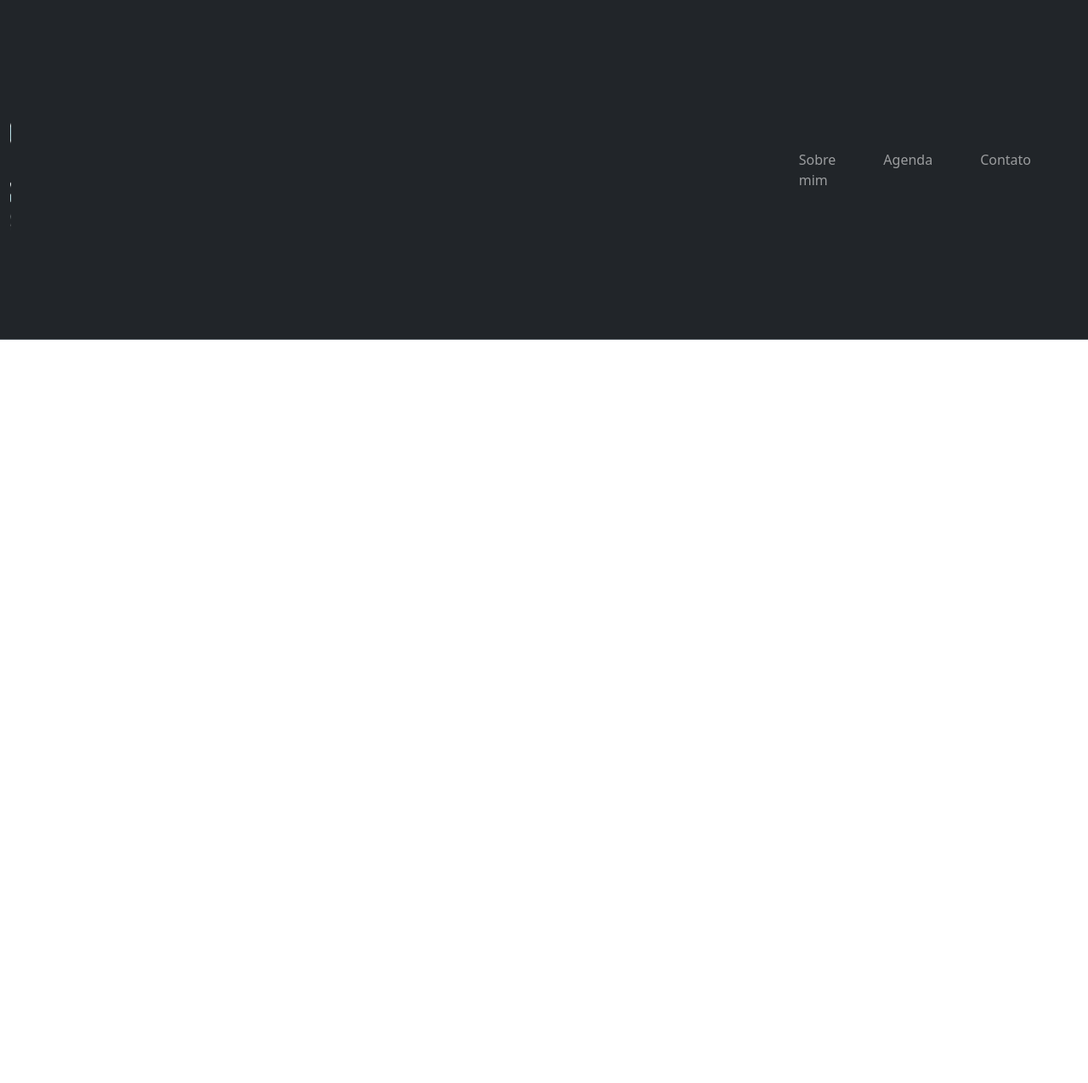
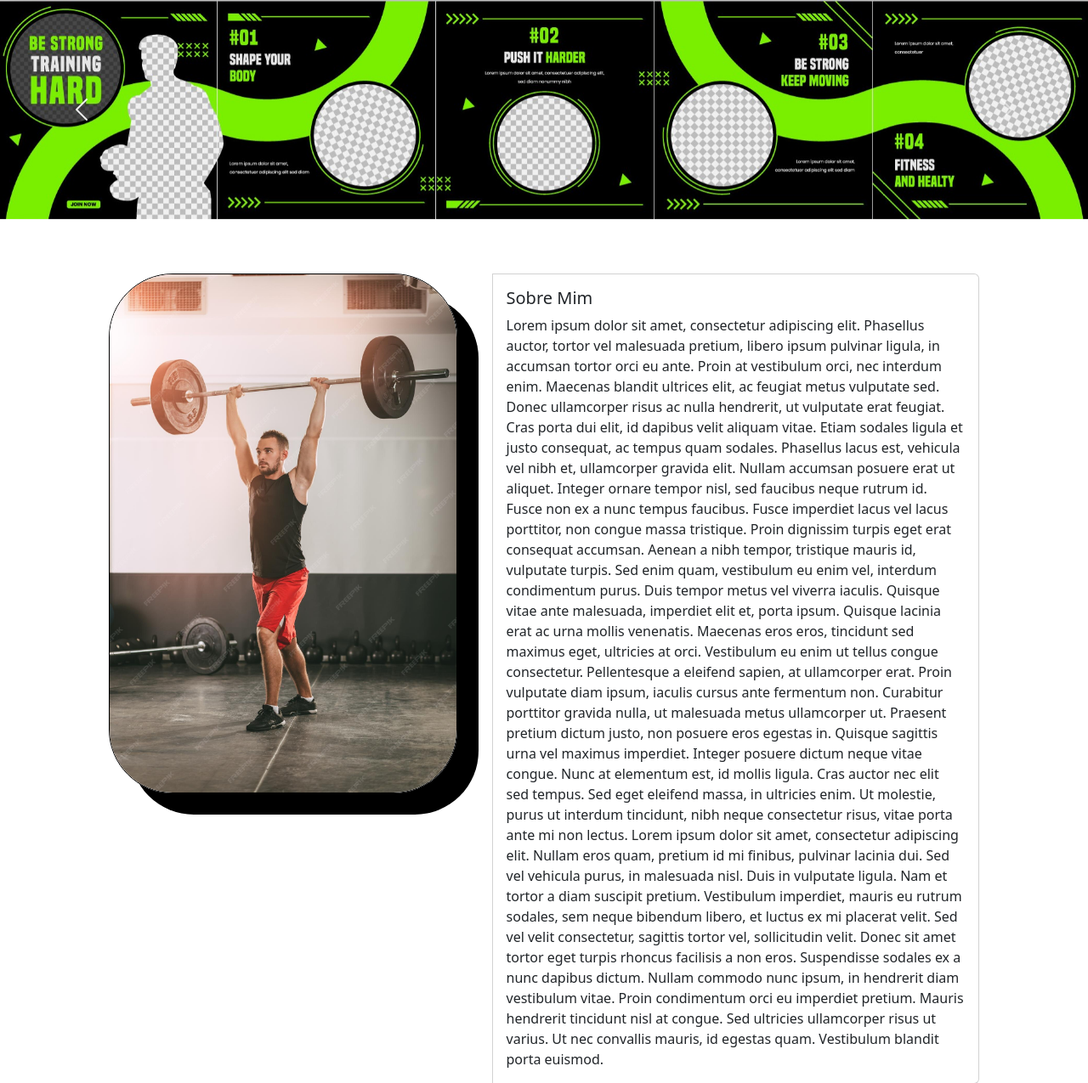
Before and after one commit to jp8002/PI_FATEC_2024_3-Semestre, a Django app: page / in a window 1280 px wide. Shown: the top 1275 px of the page at 85% size. Before the commit the page ends 400 px from the top, so only its background shows below. Run offline with Django 5.2, Linux system fonts and the light colour scheme.

Commit message:
Add files via upload

```diff
--- a/PI_FATEC_2024_3-Semestre/studio/core/templates/TemplatePaginaInicial.html
+++ b/PI_FATEC_2024_3-Semestre/studio/core/templates/TemplatePaginaInicial.html
@@ -1,4 +1,4 @@
-
+ {% load static %}
 
 
 <html lang="en">
@@ -7,21 +7,27 @@
     <script src="https://cdn.jsdelivr.net/npm/bootstrap@5.3.5/dist/js/bootstrap.bundle.min.js" integrity="sha384-k6d4wzSIapyDyv1kpU366/PK5hCdSbCRGRCMv+eplOQJWyd1fbcAu9OCUj5zNLiq" crossorigin="anonymous"></script>
     <meta charset="UTF-8">
     <meta name="viewport" content="width=device-width, initial-scale=1.0">
+    <style>
+      .tudo{
+        display: flex;
+        flex-direction: column;
+      }
+    </style>
     <title>Document</title>
 </head>
 <body>
-  {% extends "TemplateNavBar.html" %}
-  <div class="box flex justify-content-center" style="height: 10%; width: 100%; margin-bottom: 5%;">
+<div class="tudo" >
+  <div class="box flex justify-content-center" style="height: 29%; width: 100%; margin-bottom: 5%;">
     <div id="carouselExample" class="carousel slide">
         <div class="carousel-inner">
           <div class="carousel-item active">
-            <img src="../templates/img/carrossel2.png" class="d-block w-100" alt="...">
+            <img src="{% static 'gym.jpg' %}" class="d-block w-100" alt="..." >
           </div>
           <div class="carousel-item">
-            <img src="../templates/img/carrossel2.png" class="d-block w-100" alt="...">
+            <img src="{% static 'gym.jpg' %}" class="d-block w-100" alt="...">
           </div>
           <div class="carousel-item">
-            <img src="../templates/img/carrossel2.png" class="d-block w-100" alt="...">
+            <img src="{% static 'gym.jpg' %}" class="d-block w-100" alt="...">
           </div>
         </div>
         <button class="carousel-control-prev" type="button" data-bs-target="#carouselExample" data-bs-slide="prev">
@@ -35,19 +41,24 @@
       </div>
     </div>
 
-    <div class="card-group" style="margin-right:3% ;margin-left: 3%;">
-      <div class="card" style="width: 18rem; margin-right:2%">
-        <img class="card-img-top" src="..." alt="Card image cap">
-      </div>
 
-      <div class="card w-75"  style="margin-left: 2%;">
+    <div class="card-group" style="padding-right: 10%; padding-left: 10%; ">
+
+        <img class="card-img-top" src="{% static 'treino.jpg' %}" alt="Card image cap" style="width: 40%; height: 40%; margin-right:2% ; align-items: center;overflow: hidden; border: 1px black solid;; border-radius: 75px; box-shadow: 25px 25px black;">
+
+
+      <div class="card"  style="margin-left: 2%; width: 40%; max-width: 80%;">
         <div class="card-body">
-          <h5 class="card-title">Card title</h5>
-          <p class="card-text">With supporting text below as a natural lead-in to additional content.</p>
-          <a href="#" class="btn btn-primary">Button</a>
+          <h5 class="card-title">Sobre Mim</h5>
+          <p class="card-text">Lorem ipsum dolor sit amet, consectetur adipiscing elit. Phasellus auctor, tortor vel malesuada pretium, libero ipsum pulvinar ligula, in accumsan tortor orci eu ante. Proin at vestibulum orci, nec interdum enim. Maecenas blandit ultrices elit, ac feugiat metus vulputate sed. Donec ullamcorper risus ac nulla hendrerit, ut vulputate erat feugiat. Cras porta dui elit, id dapibus velit aliquam vitae. Etiam sodales ligula et justo consequat, ac tempus quam sodales. Phasellus lacus est, vehicula vel nibh et, ullamcorper gravida elit. Nullam accumsan posuere erat ut aliquet. Integer ornare tempor nisl, sed faucibus neque rutrum id. Fusce non ex a nunc tempus faucibus. Fusce imperdiet lacus vel lacus porttitor, non congue massa tristique. Proin dignissim turpis eget erat consequat accumsan. Aenean a nibh tempor, tristique mauris id, vulputate turpis. Sed enim quam, vestibulum eu enim vel, interdum condimentum purus. Duis tempor metus vel viverra iaculis. Quisque vitae ante malesuada, imperdiet elit et, porta ipsum.
+
+            Quisque lacinia erat ac urna mollis venenatis. Maecenas eros eros, tincidunt sed maximus eget, ultricies at orci. Vestibulum eu enim ut tellus congue consectetur. Pellentesque a eleifend sapien, at ullamcorper erat. Proin vulputate diam ipsum, iaculis cursus ante fermentum non. Curabitur porttitor gravida nulla, ut malesuada metus ullamcorper ut. Praesent pretium dictum justo, non posuere eros egestas in. Quisque sagittis urna vel maximus imperdiet. Integer posuere dictum neque vitae congue. Nunc at elementum est, id mollis ligula. Cras auctor nec elit sed tempus. Sed eget eleifend massa, in ultricies enim. Ut molestie, purus ut interdum tincidunt, nibh neque consectetur risus, vitae porta ante mi non lectus. Lorem ipsum dolor sit amet, consectetur adipiscing elit. Nullam eros quam, pretium id mi finibus, pulvinar lacinia dui. Sed vel vehicula purus, in malesuada nisl.
+
+            Duis in vulputate ligula. Nam et tortor a diam suscipit pretium. Vestibulum imperdiet, mauris eu rutrum sodales, sem neque bibendum libero, et luctus ex mi placerat velit. Sed vel velit consectetur, sagittis tortor vel, sollicitudin velit. Donec sit amet tortor eget turpis rhoncus facilisis a non eros. Suspendisse sodales ex a nunc dapibus dictum. Nullam commodo nunc ipsum, in hendrerit diam vestibulum vitae. Proin condimentum orci eu imperdiet pretium. Mauris hendrerit tincidunt nisl at congue. Sed ultricies ullamcorper risus ut varius. Ut nec convallis mauris, id egestas quam. Vestibulum blandit porta euismod.</p>
         </div>
       </div>
     </div>
+
 
 
 
@@ -90,6 +101,6 @@
     </div>
   </div>
 
-
+</div>
 </body>
 </html>
```
Also changed, not shown: PI_FATEC_2024_3-Semestre/studio/core/templates/TemplateLogin.html (+32 -15 lines), PI_FATEC_2024_3-Semestre/studio/core/templates/TemplateNavBar.html (added, +38 -0 lines).
